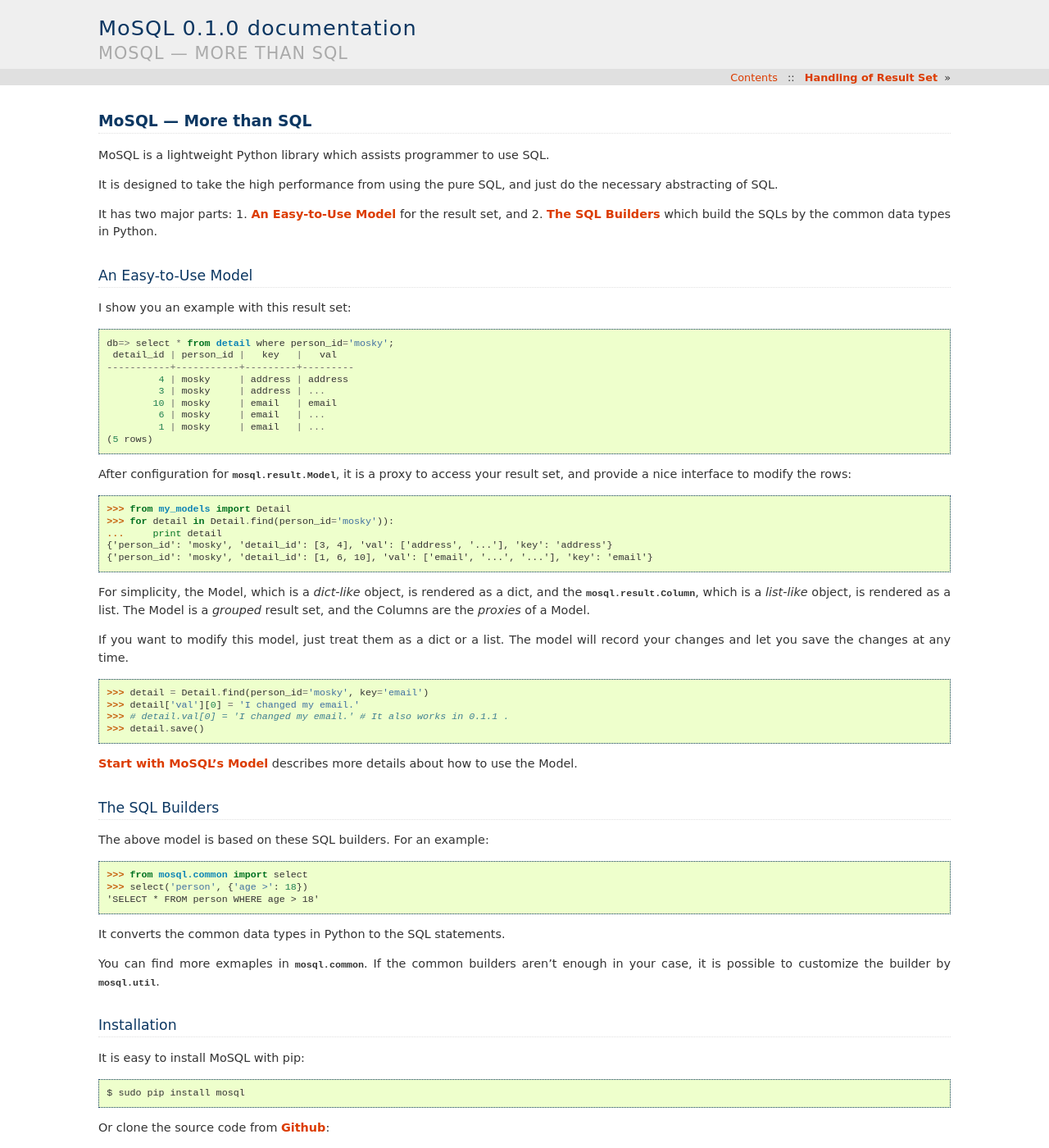
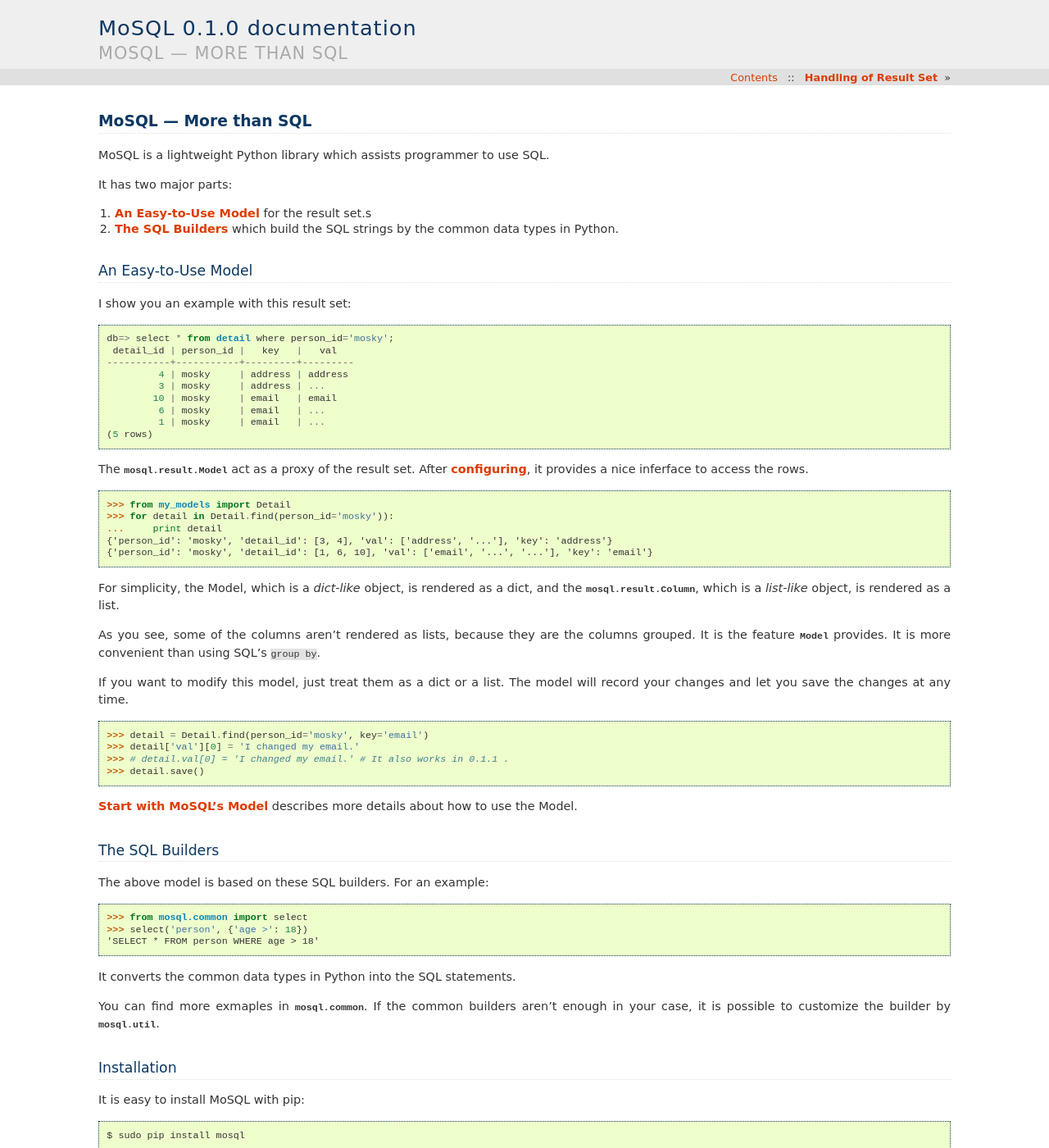
Before and after one commit to moskytw/mosql, a Sphinx documentation site: the page built from docs/index.rst, in a window 1280 px wide and 1400 px high. Shown: the whole window at 82% size. Built offline with Sphinx 7.4.7, drawn with Linux system fonts in a browser that asks for light colours.

Commit message:
reworded index.rst

```diff
--- a/docs/index.rst
+++ b/docs/index.rst
@@ -8,9 +8,10 @@
 
 MoSQL is a lightweight Python library which assists programmer to use SQL.
 
-It is designed to take the high performance from using the pure SQL, and just do the necessary abstracting of SQL.
+It has two major parts:
 
-It has two major parts: 1. :ref:`an-easy-to-use-model` for the result set, and 2. :ref:`the-sql-builders` which build the SQLs by the common data types in Python.
+1. :ref:`an-easy-to-use-model` for the result set.s
+2. :ref:`the-sql-builders` which build the SQL strings by the common data types in Python.
 
 .. _an-easy-to-use-model:
 
@@ -31,7 +32,7 @@
              1 | mosky     | email   | ...
     (5 rows)
 
-After configuration for :py:class:`mosql.result.Model`, it is a proxy to access your result set, and provide a nice interface to modify the rows:
+The :py:class:`mosql.result.Model` act as a proxy of the result set. After `configuring </result.html#tutorial-of-model>`_, it provides a nice inferface to access the rows.
 
 ::
 
@@ -41,7 +42,9 @@
     {'person_id': 'mosky', 'detail_id': [3, 4], 'val': ['address', '...'], 'key': 'address'}
     {'person_id': 'mosky', 'detail_id': [1, 6, 10], 'val': ['email', '...', '...'], 'key': 'email'}
 
-For simplicity, the Model, which is a *dict-like* object, is rendered as a dict, and the :py:class:`mosql.result.Column`, which is a *list-like* object, is rendered as a list. The Model is a *grouped* result set, and the Columns are the *proxies* of a Model.
+For simplicity, the Model, which is a *dict-like* object, is rendered as a dict, and the :py:class:`mosql.result.Column`, which is a *list-like* object, is rendered as a list.
+
+As you see, some of the columns aren't rendered as lists, because they are the columns grouped. It is the feature :py:class:`~mosql.result.Model` provides. It is more convenient than using SQL's ``group by``.
 
 If you want to modify this model, just treat them as a dict or a list. The model will record your changes and let you save the changes at any time.
 
@@ -67,7 +70,7 @@
     >>> select('person', {'age >': 18})
     'SELECT * FROM person WHERE age > 18'
 
-It converts the common data types in Python to the SQL statements.
+It converts the common data types in Python into the SQL statements.
 
 You can find more exmaples in :py:mod:`mosql.common`. If the common builders aren't enough in your case, it is possible to customize the builder by :py:mod:`mosql.util`.
 
```
